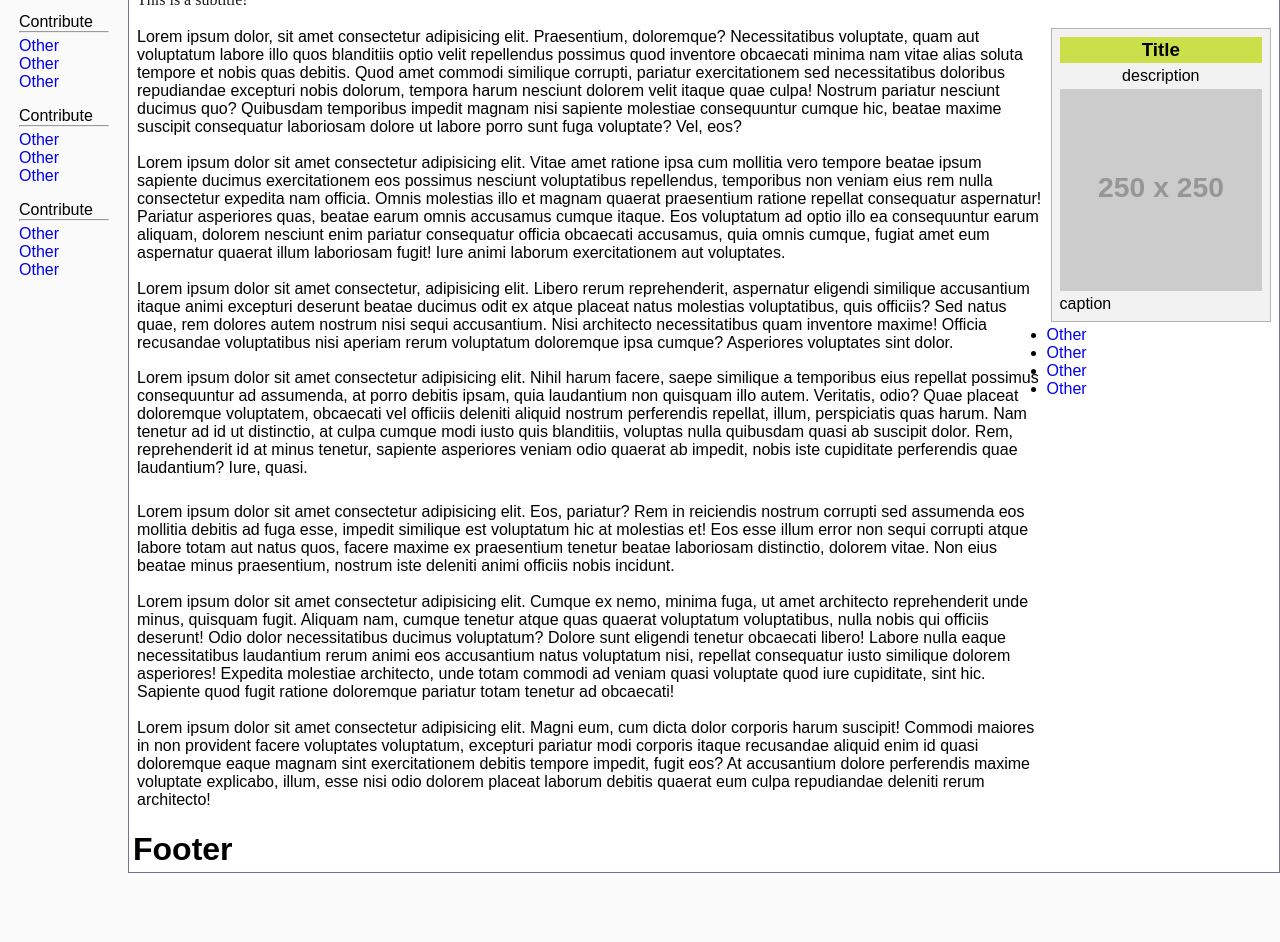
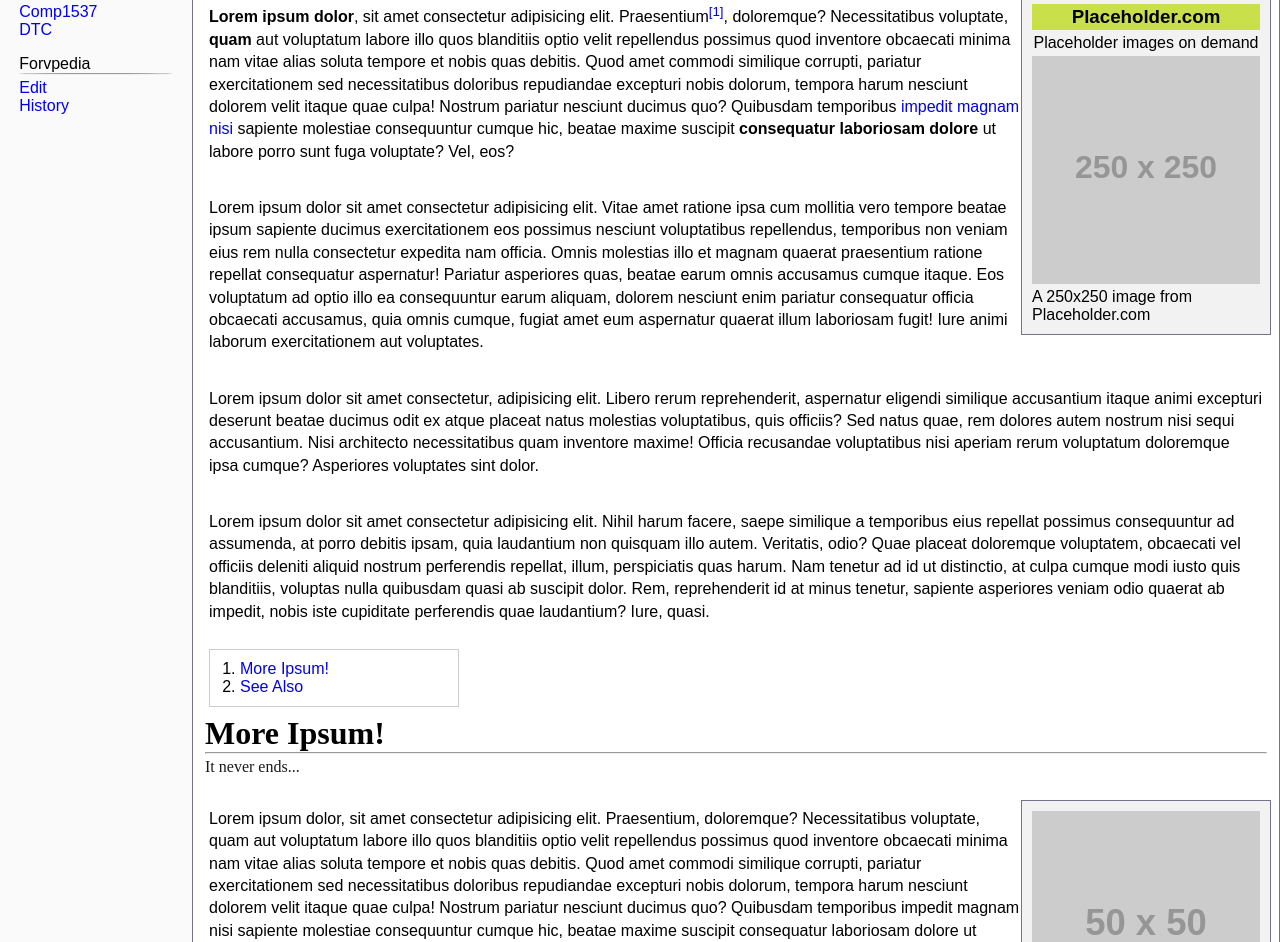
Before and after one commit to FoRVaiS/comp-1537-assignment-1, a website: page index.html in a window 1280 px wide. Shown: the part 141-1083 px from the top of the page. Before the commit the page ends 1014 px from the top, so only its background shows below. Drawn offline with Linux system fonts and the light colour scheme; placeholder pictures from the web are drawn by us.

Commit message:
chore: transfer

```diff
--- a/index.html
+++ b/index.html
@@ -6,97 +6,160 @@
     <meta http-equiv="X-UA-Compatible" content="IE=edge">
     <meta name="viewport" content="width=device-width, initial-scale=1.0">
     <link rel="stylesheet" href="./assets/styles.css">
-    <title>Document</title>
+    <title>Forvpedia</title>
 </head>
 
 <body>
     <header class="header"></header>
-    <aside class="aside__left">
+    <aside class="quick-links__bar">
         <div class="quick-links">
-            <div class="quick-links__list">
+            <div>
                 <ul class="quick-links__list">
-                    <li><a href="#">Other</a></li>
-                    <li><a href="#">Other</a></li>
+                    <li><a href="#">Home</a></li>
+                    <li><a href="#">Extra</a></li>
                     <li><a href="#">Other</a></li>
                 </ul>
             </div>
-            <div class="quick-links__list">
+            <div>
                 <div class="quick-links__header">
-                    <p>Contribute</p>
-                    <hr>
+                    <p>BCIT</p>
+                    <hr class="quick-links__h-rule">
                 </div>
                 <ul class="quick-links__list">
-                    <li><a href="#">Other</a></li>
-                    <li><a href="#">Other</a></li>
-                    <li><a href="#">Other</a></li>
+                    <li><a href="#">D2L</a></li>
+                    <li><a href="#">Comp1537</a></li>
+                    <li><a href="#">DTC</a></li>
                 </ul>
             </div>
-            <div class="quick-links__list">
+            <div>
                 <div class="quick-links__header">
-                    <p>Contribute</p>
-                    <hr>
+                    <p>Forvpedia</p>
+                    <hr class="quick-links__h-rule">
                 </div>
                 <ul class="quick-links__list">
-                    <li><a href="#">Other</a></li>
-                    <li><a href="#">Other</a></li>
-                    <li><a href="#">Other</a></li>
-                </ul>
-            </div>
-            <div class="quick-links__list">
-                <div class="quick-links__header">
-                    <p>Contribute</p>
-                    <hr>
-                </div>
-                <ul class="quick-links__list">
-                    <li><a href="#">Other</a></li>
-                    <li><a href="#">Other</a></li>
-                    <li><a href="#">Other</a></li>
+                    <li><a href="#">Edit</a></li>
+                    <li><a href="#">History</a></li>
                 </ul>
             </div>
         </div>
     </aside>
-    <div class="main--container">
+    <div id="container">
         <div class="header">
-            <h1 class="header__title">Title</h1>
+            <h1 class="header__title">Placeholder.com</h1>
             <hr>
-            <p class="header__subtitle"><small>This is a subtitle!</small></p>
+            <p class="header__subtitle"><small>From Forvpedia, population: 1</small></p>
         </div>
-        <section class="body">
-            <article class="paragraph">Lorem ipsum dolor, sit amet consectetur adipisicing elit. Praesentium, doloremque? Necessitatibus voluptate, quam aut voluptatum labore illo quos blanditiis optio velit repellendus possimus quod inventore obcaecati minima nam vitae alias soluta tempore et nobis quas debitis. Quod amet commodi similique corrupti, pariatur exercitationem sed necessitatibus doloribus repudiandae excepturi nobis dolorum, tempora harum nesciunt dolorem velit itaque quae culpa! Nostrum pariatur nesciunt ducimus quo? Quibusdam temporibus impedit magnam nisi sapiente molestiae consequuntur cumque hic, beatae maxime suscipit consequatur laboriosam dolore ut labore porro sunt fuga voluptate? Vel, eos?</article>
-            <article class="paragraph">Lorem ipsum dolor sit amet consectetur adipisicing elit. Vitae amet ratione ipsa cum mollitia vero tempore beatae ipsum sapiente ducimus exercitationem eos possimus nesciunt voluptatibus repellendus, temporibus non veniam eius rem nulla consectetur expedita nam officia. Omnis molestias illo et magnam quaerat praesentium ratione repellat consequatur aspernatur! Pariatur asperiores quas, beatae earum omnis accusamus cumque itaque. Eos voluptatum ad optio illo ea consequuntur earum aliquam, dolorem nesciunt enim pariatur consequatur officia obcaecati accusamus, quia omnis cumque, fugiat amet eum aspernatur quaerat illum laboriosam fugit! Iure animi laborum exercitationem aut voluptates.
-            </article>
-            <article class="paragraph">Lorem ipsum dolor sit amet consectetur, adipisicing elit. Libero rerum reprehenderit, aspernatur eligendi similique accusantium itaque animi excepturi deserunt beatae ducimus odit ex atque placeat natus molestias voluptatibus, quis officiis? Sed natus quae, rem dolores autem nostrum nisi sequi accusantium. Nisi architecto necessitatibus quam inventore maxime! Officia recusandae voluptatibus nisi aperiam rerum voluptatum doloremque ipsa cumque? Asperiores voluptates sint dolor.
-            </article>
-            <article class="paragraph">Lorem ipsum dolor sit amet consectetur adipisicing elit. Nihil harum facere, saepe similique a temporibus eius repellat possimus consequuntur ad assumenda, at porro debitis ipsam, quia laudantium non quisquam illo autem. Veritatis, odio? Quae placeat doloremque voluptatem, obcaecati vel officiis deleniti aliquid nostrum perferendis repellat, illum, perspiciatis quas harum. Nam tenetur ad id ut distinctio, at culpa cumque modi iusto quis blanditiis, voluptas nulla quibusdam quasi ab suscipit dolor. Rem, reprehenderit id at minus tenetur, sapiente asperiores veniam odio quaerat ab impedit, nobis iste cupiditate perferendis quae laudantium? Iure, quasi.</article>
-        </section>
-        <aside class="aside__right">
-            <!-- <img src="https://via.placeholder.com/250" alt="" style="width: 100%;"> -->
-            <div class="picture">
-                <h3 class="picture__title">Title</h3>
-                <p class="picture__description">description</p>
-                <img src="https://via.placeholder.com/250" alt="" class="picture__image">
-                <small class="picture__caption">caption</small>
-            </div>
-        </aside>
-        <span class="content-list">
-            <ul>
-                <li><a href="#">Other</a></li>
-                <li><a href="#">Other</a></li>
-                <li><a href="#">Other</a></li>
-                <li><a href="#">Other</a></li>
-            </ul>
-        </span>
-        <section class="body">
-            <article class="paragraph">Lorem ipsum dolor sit amet consectetur adipisicing elit. Eos, pariatur? Rem in reiciendis nostrum corrupti sed assumenda eos mollitia debitis ad fuga esse, impedit similique est voluptatum hic at molestias et! Eos esse illum error non sequi corrupti atque labore totam aut natus quos, facere maxime ex praesentium tenetur beatae laboriosam distinctio, dolorem vitae. Non eius beatae minus praesentium, nostrum iste deleniti animi officiis nobis incidunt.</article>
-            <article class="paragraph">Lorem ipsum dolor sit amet consectetur adipisicing elit. Cumque ex nemo, minima fuga, ut amet architecto reprehenderit unde minus, quisquam fugit. Aliquam nam, cumque tenetur atque quas quaerat voluptatum voluptatibus, nulla nobis qui officiis deserunt! Odio dolor necessitatibus ducimus voluptatum? Dolore sunt eligendi tenetur obcaecati libero! Labore nulla eaque necessitatibus laudantium rerum animi eos accusantium natus voluptatum nisi, repellat consequatur iusto similique dolorem asperiores! Expedita molestiae architecto, unde totam commodi ad veniam quasi voluptate quod iure cupiditate, sint hic. Sapiente quod fugit ratione doloremque pariatur totam tenetur ad obcaecati!
-            </article>
-            <article class="paragraph">Lorem ipsum dolor sit amet consectetur adipisicing elit. Magni eum, cum dicta dolor corporis harum suscipit! Commodi maiores in non provident facere voluptates voluptatum, excepturi pariatur modi corporis itaque recusandae aliquid enim id quasi doloremque eaque magnam sint exercitationem debitis tempore impedit, fugit eos? At accusantium dolore perferendis maxime voluptate explicabo, illum, esse nisi odio dolorem placeat laborum debitis quaerat eum culpa repudiandae deleniti rerum architecto!
-            </article>
-        </section>
-
-        <footer class="footer">
-            <h1>Footer</h1>
-        </footer>
+        <table class="details">
+            <td>
+                <h3 class="details__title">Placeholder.com</h3>
+                <p class="details__description">Placeholder images on demand</p>
+                <img src="https://via.placeholder.com/250" alt="A 250x250 image from Placeholder.com"
+                    class="details__image">
+                <p><small class="details__caption">A 250x250 image from Placeholder.com</small></p>
+            </td>
+        </table>
+        <p class="body__paragraph">
+            <b>Lorem ipsum dolor</b>, sit amet consectetur adipisicing elit. Praesentium<sup><a href="#">[1]</a></sup>,
+            doloremque? Necessitatibus voluptate, <b>quam</b> aut voluptatum labore illo quos blanditiis optio velit
+            repellendus possimus quod inventore obcaecati minima nam vitae alias soluta tempore et nobis quas
+            debitis. Quod amet commodi similique corrupti, pariatur exercitationem sed necessitatibus doloribus
+            repudiandae excepturi nobis dolorum, tempora harum nesciunt dolorem velit itaque quae culpa! Nostrum
+            pariatur nesciunt ducimus quo? Quibusdam temporibus <a href="#">impedit magnam nisi</a> sapiente molestiae consequuntur
+            cumque hic, beatae maxime suscipit <b>consequatur laboriosam dolore</b> ut labore porro sunt fuga voluptate?
+            Vel, eos?
+        </p>
+        <p class="body__paragraph">
+            Lorem ipsum dolor sit amet consectetur adipisicing elit. Vitae amet ratione ipsa
+            cum mollitia vero tempore beatae ipsum sapiente ducimus exercitationem eos possimus nesciunt
+            voluptatibus repellendus, temporibus non veniam eius rem nulla consectetur expedita nam officia. Omnis
+            molestias illo et magnam quaerat praesentium ratione repellat consequatur aspernatur! Pariatur
+            asperiores quas, beatae earum omnis accusamus cumque itaque. Eos voluptatum ad optio illo ea
+            consequuntur earum aliquam, dolorem nesciunt enim pariatur consequatur officia obcaecati accusamus, quia
+            omnis cumque, fugiat amet eum aspernatur quaerat illum laboriosam fugit! Iure animi laborum
+            exercitationem aut voluptates.
+        </p>
+        <p class="body__paragraph">
+            Lorem ipsum dolor sit amet consectetur, adipisicing elit. Libero rerum
+            reprehenderit, aspernatur eligendi similique accusantium itaque animi excepturi deserunt beatae ducimus
+            odit ex atque placeat natus molestias voluptatibus, quis officiis? Sed natus quae, rem dolores autem
+            nostrum nisi sequi accusantium. Nisi architecto necessitatibus quam inventore maxime! Officia recusandae
+            voluptatibus nisi aperiam rerum voluptatum doloremque ipsa cumque? Asperiores voluptates sint dolor.
+        </p>
+        <p class="body__paragraph">
+            Lorem ipsum dolor sit amet consectetur adipisicing elit. Nihil harum facere,
+            saepe similique a temporibus eius repellat possimus consequuntur ad assumenda, at porro debitis ipsam,
+            quia laudantium non quisquam illo autem. Veritatis, odio? Quae placeat doloremque voluptatem, obcaecati
+            vel officiis deleniti aliquid nostrum perferendis repellat, illum, perspiciatis quas harum. Nam tenetur
+            ad id ut distinctio, at culpa cumque modi iusto quis blanditiis, voluptas nulla quibusdam quasi ab
+            suscipit dolor. Rem, reprehenderit id at minus tenetur, sapiente asperiores veniam odio quaerat ab
+            impedit, nobis iste cupiditate perferendis quae laudantium? Iure, quasi.
+        </p>
+        <table class="content-table">
+            <td>
+                <ul class="content-table__list">
+                    <li><a href="#">More Ipsum!</a></li>
+                    <li><a href="#">See Also</a></li>
+                </ul>
+            </td>
+        </table>
+        <div class="header">
+            <h1 class="header__title">More Ipsum!</h1>
+            <hr>
+            <p class="header__subtitle"><small>It never ends...</small></p>
+        </div>
+        <table class="details">
+            <td>
+                <img src="https://via.placeholder.com/50" alt="A lower resolution image upscaled"
+                    class="details__image">
+                <p><small class="details__caption">A lower resolution image upscaled</small></p>
+            </td>
+        </table>
+        <p class="body__paragraph">
+            Lorem ipsum dolor, sit amet consectetur adipisicing elit. Praesentium,
+            doloremque? Necessitatibus voluptate, quam aut voluptatum labore illo quos blanditiis optio velit
+            repellendus possimus quod inventore obcaecati minima nam vitae alias soluta tempore et nobis quas
+            debitis. Quod amet commodi similique corrupti, pariatur exercitationem sed necessitatibus doloribus
+            repudiandae excepturi nobis dolorum, tempora harum nesciunt dolorem velit itaque quae culpa! Nostrum
+            pariatur nesciunt ducimus quo? Quibusdam temporibus impedit magnam nisi sapiente molestiae consequuntur
+            cumque hic, beatae maxime suscipit consequatur laboriosam dolore ut labore porro sunt fuga voluptate?
+            Vel, eos?
+        </p>
+        <p class="body__paragraph">
+            Lorem ipsum dolor sit amet consectetur adipisicing elit. Vitae amet ratione ipsa
+            cum mollitia vero tempore beatae ipsum sapiente ducimus exercitationem eos possimus nesciunt
+            voluptatibus repellendus, temporibus non veniam eius rem nulla consectetur expedita nam officia. Omnis
+            molestias illo et magnam quaerat praesentium ratione repellat consequatur aspernatur! Pariatur
+            asperiores quas, beatae earum omnis accusamus cumque itaque. Eos voluptatum ad optio illo ea
+            consequuntur earum aliquam, dolorem nesciunt enim pariatur consequatur officia obcaecati accusamus, quia
+            omnis cumque, fugiat amet eum aspernatur quaerat illum laboriosam fugit! Iure animi laborum
+            exercitationem aut voluptates.
+        </p>
+        <p class="body__paragraph">
+            Lorem ipsum dolor sit amet consectetur, adipisicing elit. Libero rerum
+            reprehenderit, aspernatur eligendi similique accusantium itaque animi excepturi deserunt beatae ducimus
+            odit ex atque placeat natus molestias voluptatibus, quis officiis? Sed natus quae, rem dolores autem
+            nostrum nisi sequi accusantium. Nisi architecto necessitatibus quam inventore maxime! Officia recusandae
+            voluptatibus nisi aperiam rerum voluptatum doloremque ipsa cumque? Asperiores voluptates sint dolor.
+        </p>
+        <p class="body__paragraph">
+            Lorem ipsum dolor sit amet consectetur adipisicing elit. Nihil harum facere,
+            saepe similique a temporibus eius repellat possimus consequuntur ad assumenda, at porro debitis ipsam,
+            quia laudantium non quisquam illo autem. Veritatis, odio? Quae placeat doloremque voluptatem, obcaecati
+            vel officiis deleniti aliquid nostrum perferendis repellat, illum, perspiciatis quas harum. Nam tenetur
+            ad id ut distinctio, at culpa cumque modi iusto quis blanditiis, voluptas nulla quibusdam quasi ab
+            suscipit dolor. Rem, reprehenderit id at minus tenetur, sapiente asperiores veniam odio quaerat ab
+            impedit, nobis iste cupiditate perferendis quae laudantium? Iure, quasi.
+        </p>
+        <div id="see-also__header" class="header">
+            <h1 class="header__title">See Also</h1>
+            <hr>
+            <!-- <p class="header__subtitle"><small>It never ends...</small></p> -->
+        </div>
+        <ul id="see-also">
+            <li><a href="#">Lab Hub</a></li>
+            <li><a href="#">Comp1537</a></li>
+            <li><a href="#">BCIT</a></li>
+        </ul>
     </div>
 </body>
 
--- /dev/null
+++ b/src/_vars.scss
@@ -0,0 +1,3 @@
+$border-color: hsl(240, 10%, 50%);
+
+$primary-background: hsla(0, 0%, 98%);
--- a/src/components/_body.scss
+++ /dev/null
@@ -1,4 +0,0 @@
-// .body {
-//     border: 1px solid hsl(0, 0%, 70%);;
-//     border-right: 0;
-// }
--- /dev/null
+++ b/src/components/_body__paragraph.scss
@@ -0,0 +1,4 @@
+.body__paragraph {
+    margin-bottom: 2ch;
+    line-height: 1.4rem;
+}
--- /dev/null
+++ b/src/components/_content-table.scss
@@ -0,0 +1,15 @@
+.content-table {
+    border: 1px solid hsl(0, 0%, 80%);
+    width: 250px;
+
+    clear: both;
+
+    margin-left: 0.5rem;
+
+    &__list {
+        width: 100%;
+
+        list-style: decimal;
+        padding-left: 1.25rem;
+    }
+}
--- a/src/components/_picture.scss
+++ b/src/components/_details.scss
@@ -1,7 +1,14 @@
-.picture {
-    border: 1px solid hsl(0 , 0%, 70%);
+@use "../vars";
+
+.details {
+    float: right;
+
+    width: 250px;
+
     background-color: hsl(0, 0%, 95%);
-    padding: 0.5rem;
+    border: 1px solid vars.$border-color;
+
+    padding: 0.25rem;
 
     &__title, &__description {
         text-align: center;
@@ -12,7 +19,6 @@
 
         padding: 2px 0;
         box-sizing: border-box;
-
     }
 
     &__description {
--- a/src/components/_header.scss
+++ b/src/components/_header.scss
@@ -1,5 +1,8 @@
 .header {
     font-family: serif;
+
+    padding: 1.5rem 0.25rem;
+    padding-top: 0.5rem;
 
     &__subtitle {
         margin-top: 0.25rem;
--- a/src/components/_paragraph.scss
+++ /dev/null
@@ -1,3 +0,0 @@
-.paragraph {
-    margin-bottom: 2ch;
-}
--- a/src/components/_quick-links.scss
+++ b/src/components/_quick-links.scss
@@ -1,7 +1,13 @@
+@use "../vars";
+
 .quick-links {
+    width: 80%;
+    margin: 0 auto;
 
-    width: 75%;
-    margin: 0 auto;
+    &__bar {
+        float: left;
+        width: 15%;
+    }
 
     &__list {
         list-style: none;
@@ -11,4 +17,10 @@
         margin-top: 1rem;
         margin-bottom: 0.25rem;
     }
+
+    &__h-rule {
+        border-radius: 50%;
+
+        color: hsla(240, 10%, 50%, 25%);
+    }
 }
--- a/src/styles.scss
+++ b/src/styles.scss
@@ -2,46 +2,27 @@
 
 @use "./components/" as *;
 
-.aside__left, .aside__right, .main--container, .header, .body {
-    padding: 0.25rem;
-    float: left;
+@use "./utils" as util;
+@use "./vars";
+
+#container, .body__paragraph, .details, .content-table, .footer {
+    padding: 0.5rem;
 }
 
-.aside__left {
-    width: 10%;
+#container {
+    float: left;
+
+    width: 85%;
+
+    background-color: hsl(0, 0%, 100%);
+    border: 1px solid vars.$border-color;
 }
 
-.aside__right {
-    // margin-top: 2rem;
+#see-also {
+    padding: 0.5rem 0;
+    padding-left: 1.25rem;
 
-    width: 20%;
-    float: right;
+    &__header {
+        padding-bottom: 0.25rem;
+    }
 }
-
-.header {
-    font-family: serif;
-}
-
-.main--container {
-    width: 90%;
-
-    background-color: hsl(0, 0%, 100%);
-    border: 1px solid hsl(240, 10%, 50%);
-}
-
-.body {
-    width: 80%;
-}
-
-.header {
-    width: 100%;
-    height: 5rem;
-}
-
-.content-list {
-    clear: both;
-}
-
-.footer {
-    clear: both;
-}
```
Also changed, not shown: src/components/_index.scss (+3 -4 lines), src/components/_logo.scss (deleted, +0 -7 lines), assets/styles.css.
